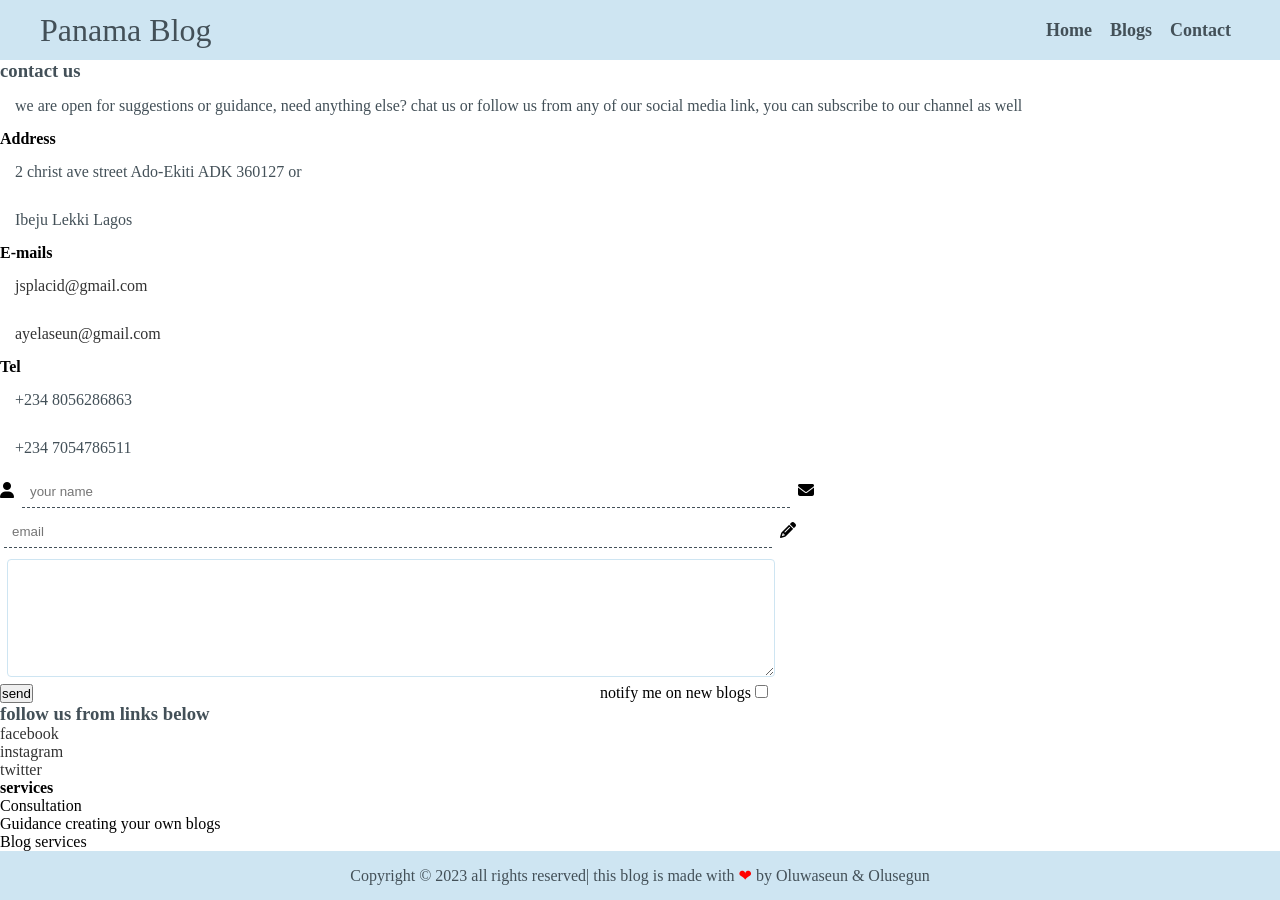
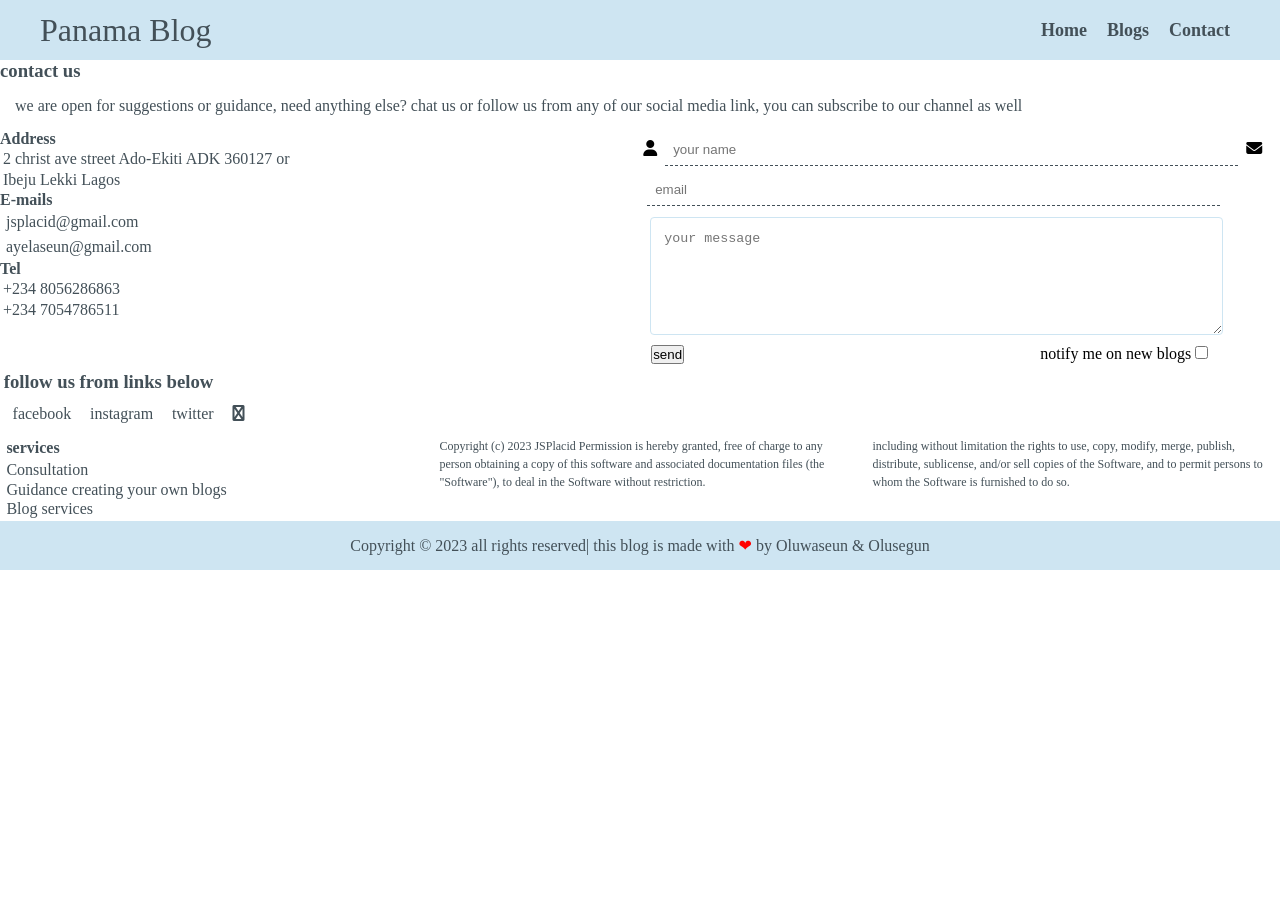
Before and after one commit to JSPlacid/panama_blogs, a plain HTML site: page contact.html in a window 1280 px wide. After the commit the page ends 800 px from the top, so only its background shows below. Drawn offline with Linux system fonts and the light colour scheme.

Commit message:
added footer and grid layout the form

```diff
--- a/contact.html
+++ b/contact.html
@@ -28,30 +28,30 @@
          <h3>contact us</h3>
          <p>we are open for suggestions or guidance, need anything else? chat us or follow us from any of our social media link, you can subscribe to our channel as well</p>
 
+      <div class="contact-grid">
          <div class="contact-add">
             <h4>Address</h4>
             <p>2 christ ave street Ado-Ekiti ADK 360127 or</p>
             <p>Ibeju Lekki Lagos</p>
-            </div>
-            <div class="contact-mail">
+
+
             <h4>E-mails</h4>
             <p><a href="mailto:jsplacid@gmail.com">jsplacid@gmail.com</a></p>
             <p><a href="mailto:ayelaseun@gmail.com">ayelaseun@gmail.com</a></p>
-            </div>
-            <div class="contact-num">
+
+
             <h4>Tel</h4>
             <p>+234 8056286863</p>
             <p>+234 7054786511</p>
          </div>
-         </div>
-
+         <div class="form">
          <form action="" method="POST">
             <label for="name" id="name"><i class="fa-solid fa-user"></i></label>
             <input type="text" id="name" placeholder="your name">
             <label for="email" id="mail"><i class="fa-solid fa-envelope"></i></label>
             <input type="email" id="mail" placeholder="email" required>
-            <label for="msg" id="msg"><i class="fa-solid fa-pencil"></i></label>
-            <textarea name="msg" id="msg" cols="20" rows="6"></textarea>
+            <label for="msg" id="msg"></label>
+            <textarea name="msg" id="msg" cols="20" rows="6" placeholder="your message"></textarea>
             <div class="notify">
                <button type="submit">send</button>
 
@@ -61,25 +61,42 @@
                </label>
             </div>
          </form>
+         </div>
+      </div>
+
 
       <h3 class="foll">follow us from links below</h3>
          <ul class="foll">
-               <li><a href="">facebook</a></li>
-               <li><a href="">instagram</a></li>
-               <li><a href="">twitter</a></li>
+            <li><a href="facebook,com">facebook</a></li>
+            <li><a href="instagram.com">instagram</a></li>
+            <li><a href="twitter.com">twitter</a></li>
+            <li><a href="facebook.com"><i class="fa-solid fa-facebook"></i></a></li>
          </ul>
+         </div>
 
+   </section>
+   <footer>
+      <div class="rights">
          <div class="offers">
             <h4>services</h4>
-               <ul class="service">
+            <ul class="offer">
                <li>Consultation</li>
                <li>Guidance creating your own blogs</li>
                <li>Blog services</li>
             </ul>
          </div>
 
-      </section>
-      <footer>
+         <div class="box-1">
+            Copyright (c) 2023 JSPlacid
+            Permission is hereby granted, free of charge
+            to any person obtaining a copy of this software and associated documentation files (the "Software"), to deal in the Software without restriction.
+         </div>
+         <div class="box-1">
+            including without limitation the rights
+            to use, copy, modify, merge, publish, distribute, sublicense, and/or sell copies of the Software, and to permit persons to whom the Software is furnished to do so.
+         </div>
+
+      </div>
       <div class="footer">
          <p>Copyright &copy 2023 all rights reserved| this blog is made with <span style="color: red;">❤</span> by Oluwaseun &amp
             Olusegun</p>
--- a/index.css
+++ b/index.css
@@ -11,6 +11,7 @@ html{
 }
 h2,h3,p {
     color: var(--font-color);
+    /* color: pink; */
 }
 
 /* universal selector  */
@@ -145,7 +146,6 @@ a {
 .grid {
     display: grid;
     grid-template-columns: repeat(3, 1fr);
-   /* grid-template-columns: repeat(auto-fit, minmax(140px, 1fr)); */
 
     gap: 10px;
     justify-content: center;
@@ -213,7 +213,7 @@ p {
         transform: translateY(0);
     }
 }
-
+/*************************************************contact page styles *****************************/
 .othernav{
     display: flex;
     justify-content: space-between;
@@ -242,18 +242,29 @@ p {
 
 }
 
+div[class^=contact] p,a,h4{
+    color: var(--font-color);
+    /* margin: 0; */
+}
+
+div[class^=contact] p,a{
+    padding: 1px 2px;
+    /* color: red; */
+    margin: 1px;
+}
+
 input[type='text'],input[type='email']{
     border: none;
     border-bottom: var(--font-color) 1px dashed;
     outline: none;
     padding: 8px;
     display: inline-block;
-    width: 60%;
+    width: 90%;
     margin: .3em;
 
 }
 textarea{
-    width: 60%;
+    width: 90%;
     outline: 0;
     display: block;
     border: var(--light-color) 1px solid;
@@ -264,7 +275,46 @@ textarea{
 }
 
 .notify{
-    width: 60%;
+    width: 90%;
+    padding: .2em .5em;
     display: flex;
     justify-content: space-between;
 }
+.foll{
+    display: flex;
+    padding: .2em;
+}
+
+.foll li{
+    padding: .2em .4em;
+}
+
+.rights{
+    padding: .2em .4em;
+    display: grid;
+   grid-template-columns: repeat(auto-fit, minmax(140px, 1fr));
+    gap: 2em;
+}
+
+.box-1{
+    font-size: 12px;
+    line-height: 1.5;
+    text-align: left;
+    padding-block: .2em;
+    color: var(--font-color);
+
+}
+.offers>h4 {
+    color: var(--font-color);
+    padding-block: .2em;
+}
+.offers{
+    color: var(--font-color);
+    line-height: 1.2;
+}
+
+.contact-grid{
+    display: grid;
+   grid-template-columns: repeat(auto-fit, minmax(240px, 1fr));
+    gap: .4em;
+}
```
Lines whose indentation alone changed are shown as unchanged.
